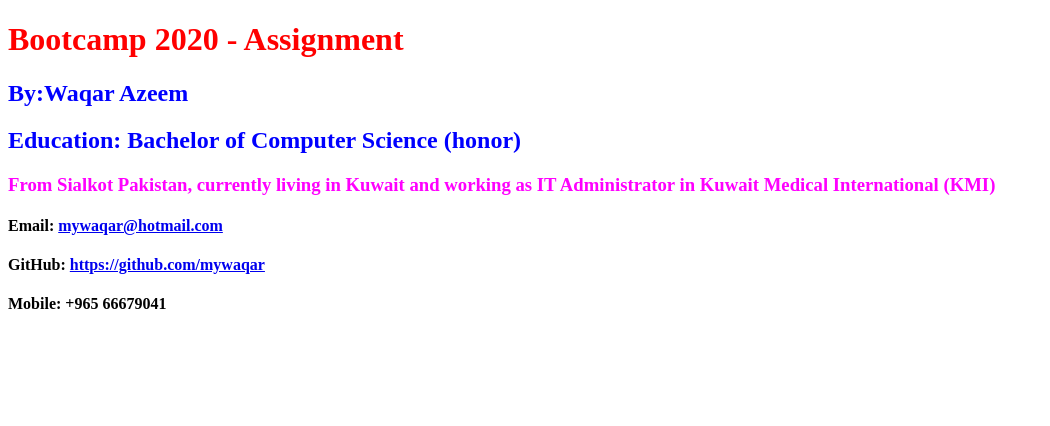
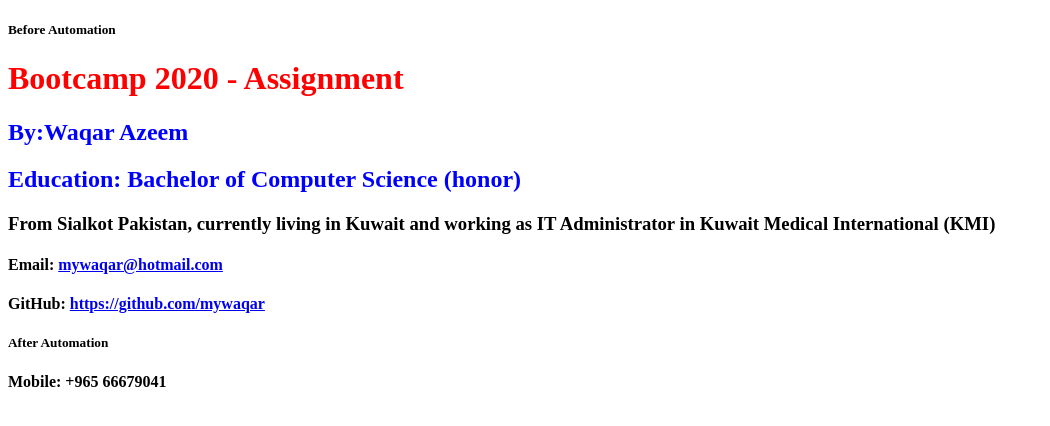
Before and after one commit to mywaqar/bootcamp2020mywaqar, a plain HTML site: page index.html in a window 1280 px wide. Shown: the whole page, without its empty margins (0-1050 px from the left). Drawn offline with Linux system fonts and the light colour scheme.

Commit message:
Update index.html

```diff
--- a/index.html
+++ b/index.html
@@ -4,17 +4,19 @@
     <style>
         h1 {color:red;}
         h2 {color:#0000FF;}
-        h3 {color:RGB(255,0,255)
+        h3 {color:RGB(255,0,255;)
     </style>
     <title>Bootcamp 2020 - mywaqar</title>
 </head>
 <body>
+<h5>Before Automation</h5>
 <h1>Bootcamp 2020 -  Assignment</h1>
 <h2>By:Waqar Azeem</h2>
 <h2>Education: Bachelor of Computer Science (honor) </h2>
 <h3>From Sialkot Pakistan, currently living in Kuwait and working as IT Administrator in Kuwait Medical International (KMI) </h3>
 <h4>Email: <a href="mailto:mywaqar@hotmail.com"> mywaqar@hotmail.com <a/></h4>
 <h4>GitHub: <a href="https://github.com/mywaqar">https://github.com/mywaqar</a></h4>
+<h5>After Automation</h5>
 <h4>Mobile: +965 66679041</h4>
 
 </body>
```
